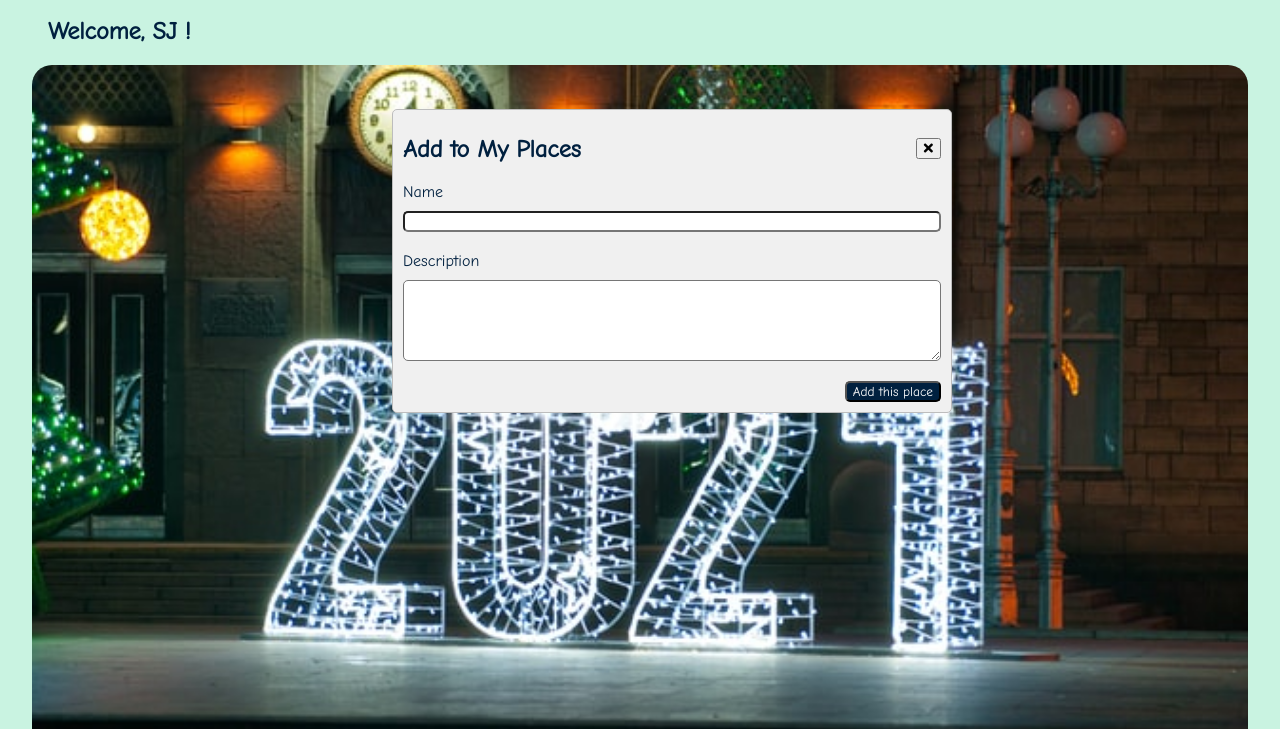
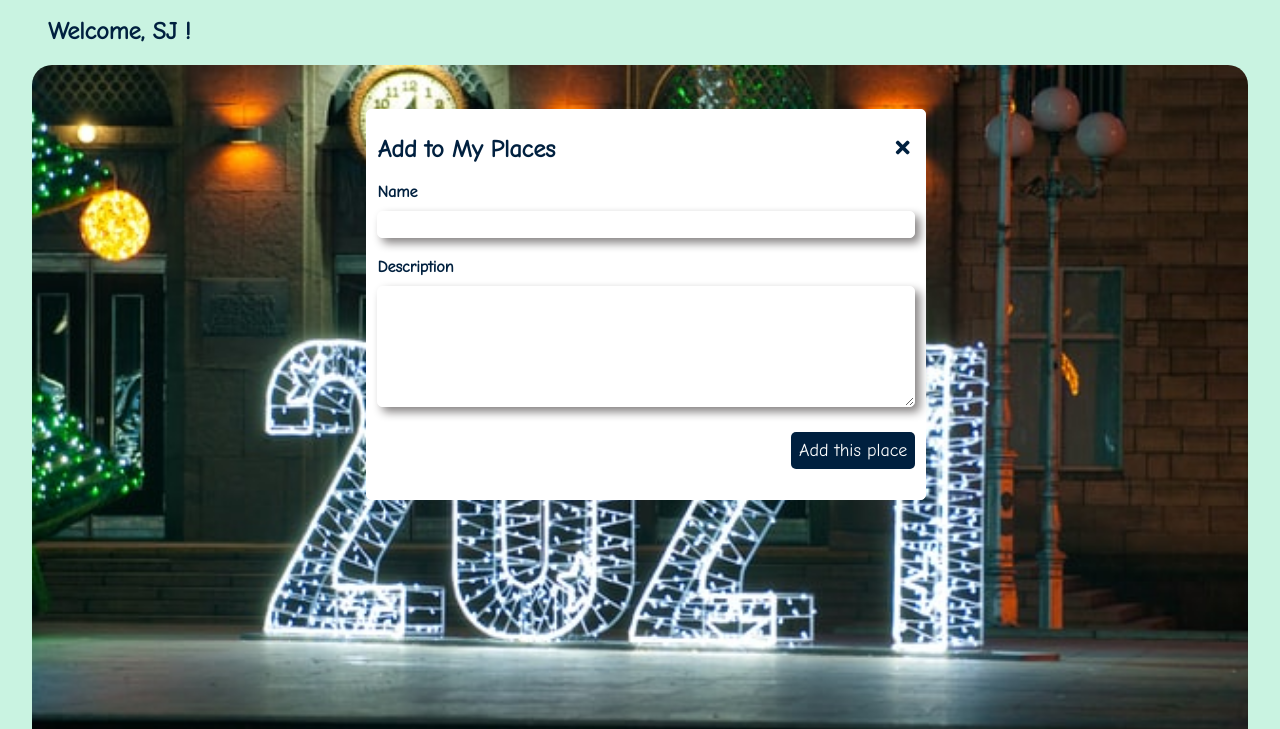
Before and after one commit to SeungjooKimSJ/ajax-project, a website: page index.html in a window 1280 px wide. Shown: the part 71-800 px from the top of the page. Drawn offline with Linux system fonts and the light colour scheme.

Commit message:
Added styles on the modal labels and the modal buttons. #2

```diff
--- a/css/styles.css
+++ b/css/styles.css
@@ -269,15 +269,15 @@ footer {
   width: 85vw;
   height: 50vh;
   top: 20%;
-  left: 10%;
+  left: 8%;
 }
 
 .modal-form {
   margin: 20px auto;
   padding: 5px 10px 10px;
   max-width: 560px;
-  background-color: rgb(240, 240, 240);
-  border: 1px solid rgb(189, 189, 189);
+  background-color: #ffffff;
+  border: 1px solid #ffffff;
 }
 
 .modal-h2-and-btn {
@@ -285,6 +285,26 @@ footer {
   align-items: center;
   width: 100%;
   justify-content: space-between;
+}
+
+.no-btn {
+  background-color: transparent;
+  border: none;
+  font-size: 20px;
+}
+
+.no-btn > .fas {
+  color: #00203F;
+  transition: color 0.7s ease-in-out;
+}
+
+.no-btn > .fas:hover {
+  cursor: pointer;
+  color: rgb(88, 119, 204);
+}
+
+.no-btn > .fas:focus {
+  outline: none;
 }
 
 .modal-labels {
@@ -297,10 +317,38 @@ footer {
   justify-content: flex-end;
 }
 
+.add-this-place-btn {
+  color: #ffffff;
+  background-color: #00203F;
+  padding: 8px;
+  font-size: 18px;
+  border: none;
+  margin-top: 5px;
+  margin-bottom: 20px;
+}
+
+.add-this-place-btn:hover {
+  cursor: pointer;
+  background-color: rgb(88, 119, 204);
+  transition: background-color 0.7s ease-in-out;
+}
+
+.add-this-place-btn:focus {
+  outline: none;
+}
+
+.modal-name,
+.modal-description {
+  font-weight: 1000;
+}
+
 .picture-name,
 .picture-description {
   margin-top: 10px;
   margin-bottom: 20px;
+  border: 1px solid #ffffff;
+  box-shadow: 5px 5px 10px #868383;
+  font-size: 20px;
 }
 
 .add-to-my-places,
@@ -309,11 +357,6 @@ footer {
   color: #00203F;
 }
 
-.add-this-place-btn {
-  color: #ffffff;
-  background-color: #00203F;
-}
-
 .modal-form,
 .picture-name,
 .picture-description,
```
Also changed, not shown: index.html (indentation only).
